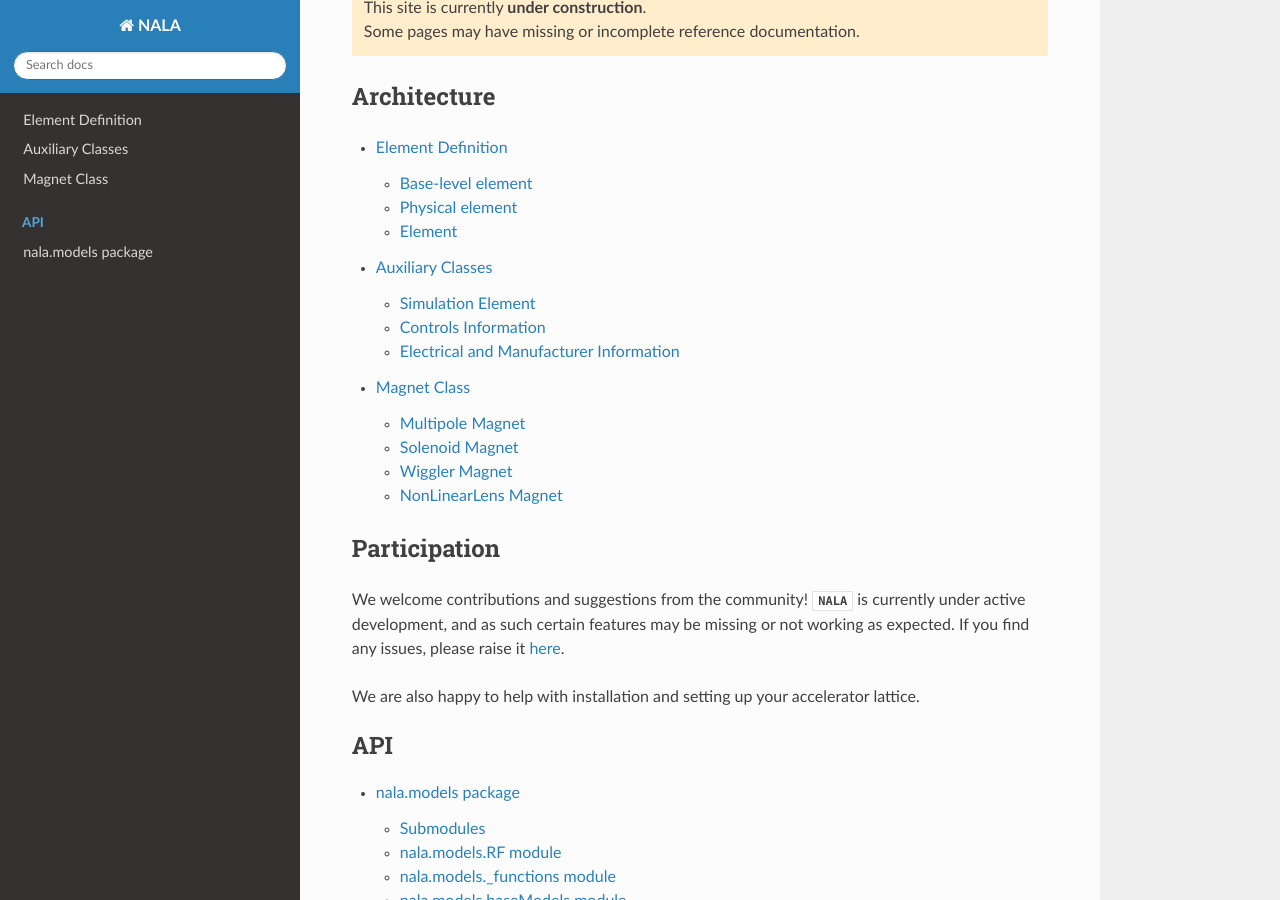
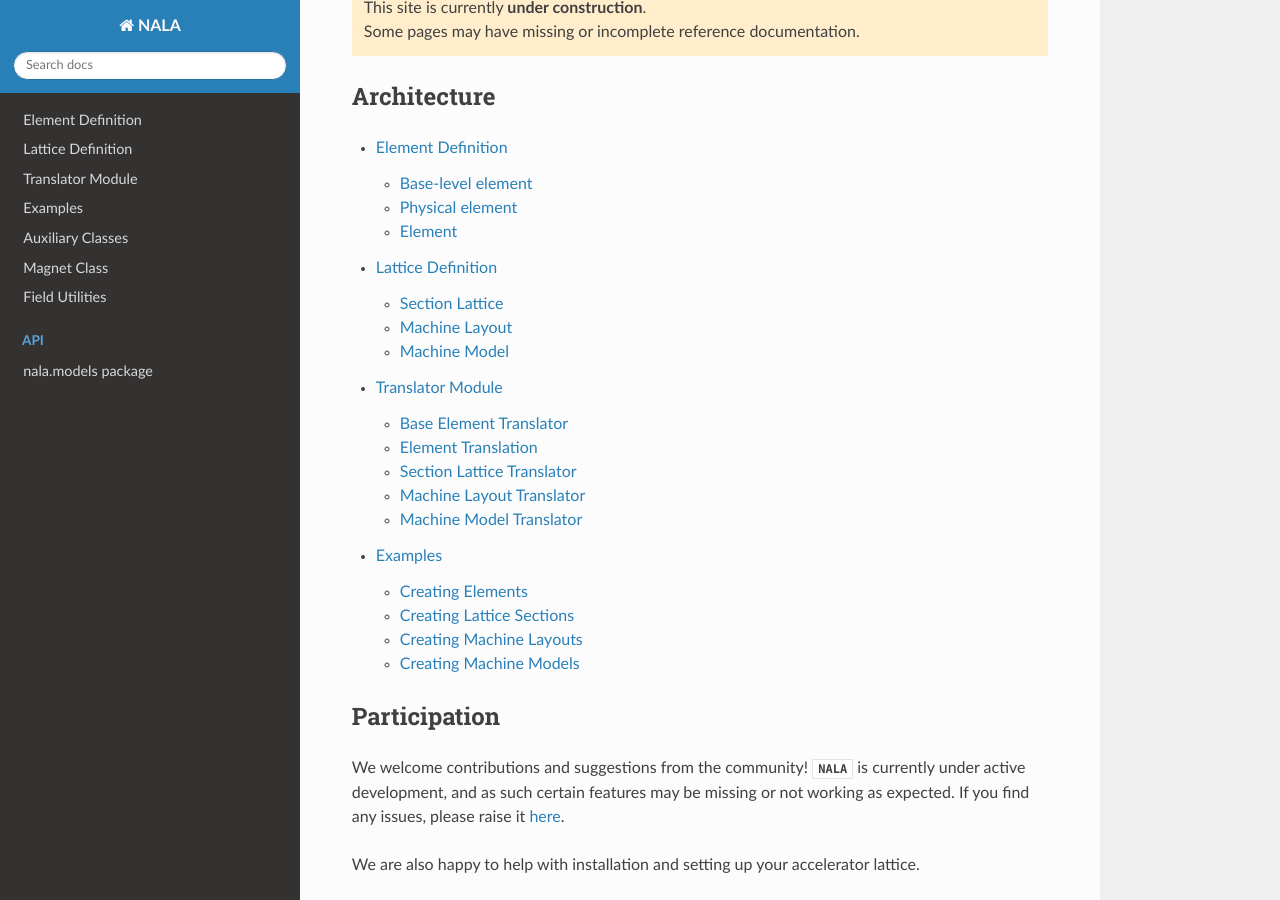
Before and after one commit to astec-stfc/nala, a Sphinx documentation site: the page built from docs/source/index.rst, in a window 1280 px wide and 900 px high, scrolled down 494 px. Built offline with Sphinx 7.4.7 and the Read the Docs theme 3.1.0, drawn with Linux system fonts in a browser that asks for light colours; pages that are not in the unit, such as notebooks, are missing from menus; the version number could not be read and is left out.

Commit message:
shifted some docfiles around

```diff
--- a/docs/source/index.rst
+++ b/docs/source/index.rst
@@ -25,9 +25,17 @@ Architecture
 .. toctree::
    :maxdepth: 2
 
-   Element
-   Auxiliary
-   Magnet
+   Architecture/Element
+   Architecture/Lattice
+   Translator
+   Examples
+
+.. toctree::
+   :hidden:
+
+   Architecture/Element/Auxiliary
+   Architecture/Element/Magnet
+   Translator/Fields
 
 Participation
 -------------
```
Also changed, not shown: docs/source/Architecture/Element/index.rst (added, +10 -0 lines), docs/source/Architecture/Lattice.rst (renamed from docs/source/Lattice.rst, +13 -0 lines), docs/source/Architecture/index.rst (added, +10 -0 lines), docs/source/Translator/index.rst (added, +9 -0 lines), docs/source/Architecture/Element.rst (renamed from docs/source/Element.rst), docs/source/Architecture/Element/Auxiliary.rst (renamed from docs/source/Auxiliary.rst), docs/source/Architecture/Element/Magnet.rst (renamed from docs/source/Magnet.rst), docs/source/Architecture/assets/nala-element-structure.png (renamed from docs/source/assets/nala-element-structure.png), docs/source/Architecture/assets/nala-lattice-structure.png (renamed from docs/source/assets/nala-lattice-structure.png), docs/source/Translator/Fields.rst (renamed from docs/source/Fields.rst), 3 other files.
